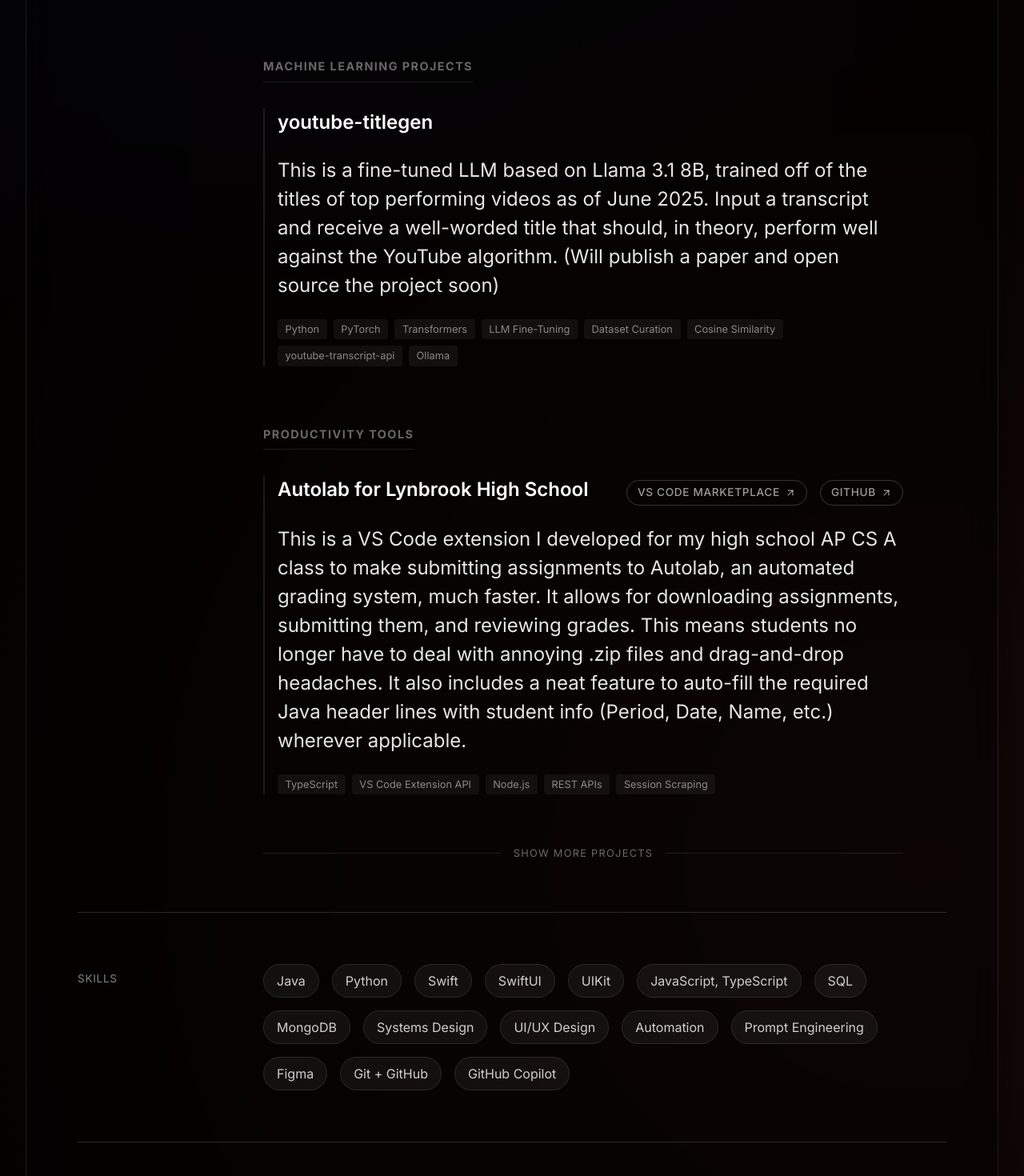
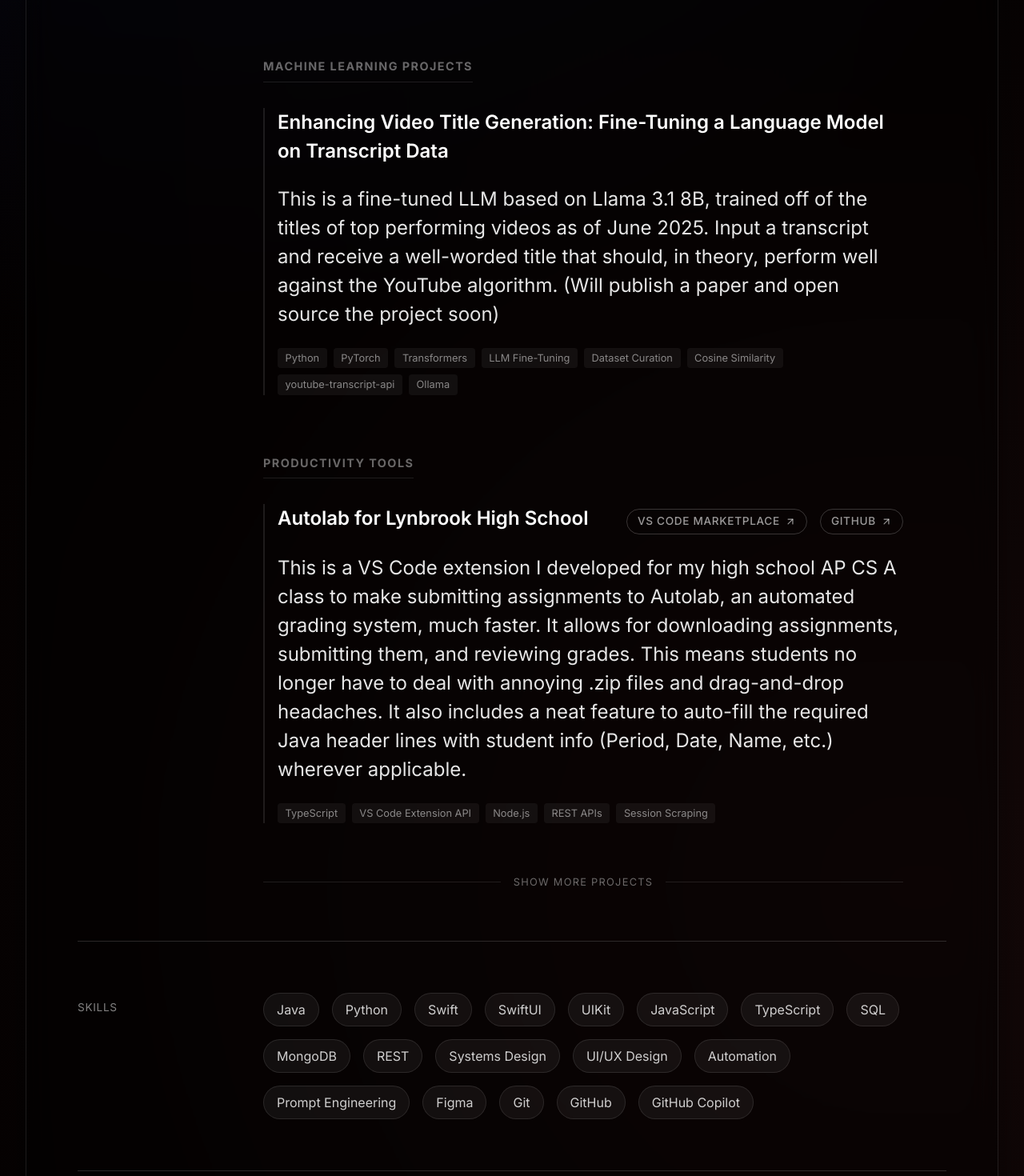
Before and after one commit to Visual-Studio-Coder/Visual-Studio-Coder.github.io, a React (Vite) app: page / in a window 1280 px wide. Shown: the part 2100-3570 px from the top of the page at 80% size. Built offline with nearby package versions, Linux system fonts and the light colour scheme; no server answers.

Commit message:
Refactor skills display for clarity and update project name for better description

```diff
--- a/src/App.jsx
+++ b/src/App.jsx
@@ -149,15 +149,18 @@ function App() {
               <span>Swift</span>
               <span>SwiftUI</span>
               <span>UIKit</span>
-              <span>JavaScript, TypeScript</span>
+              <span>JavaScript</span>
+              <span>TypeScript</span>
               <span>SQL</span>
               <span>MongoDB</span>
+              <span>REST</span>
               <span>Systems Design</span>
               <span>UI/UX Design</span>
               <span>Automation</span>
               <span>Prompt Engineering</span>
               <span>Figma</span>
-              <span>Git + GitHub</span>
+              <span>Git</span>
+              <span>GitHub</span>
               <span>GitHub Copilot</span>
             </div>
           </div>
--- a/src/projects.json
+++ b/src/projects.json
@@ -21,7 +21,7 @@
         "category": "Research Projects"
     },
     {
-        "name": "youtube-titlegen",
+        "name": "Enhancing Video Title Generation: Fine-Tuning a Language Model on Transcript Data",
         "description": "This is a fine-tuned LLM based on Llama 3.1 8B, trained off of the titles of top performing videos as of June 2025. Input a transcript and receive a well-worded title that should, in theory, perform well against the YouTube algorithm.\n\n(Will publish a paper and open source the project soon)",
         "skills": ["Python", "PyTorch", "Transformers", "LLM Fine-Tuning", "Dataset Curation", "Cosine Similarity", "youtube-transcript-api", "Ollama"],
         "category": "Machine Learning Projects"
```
